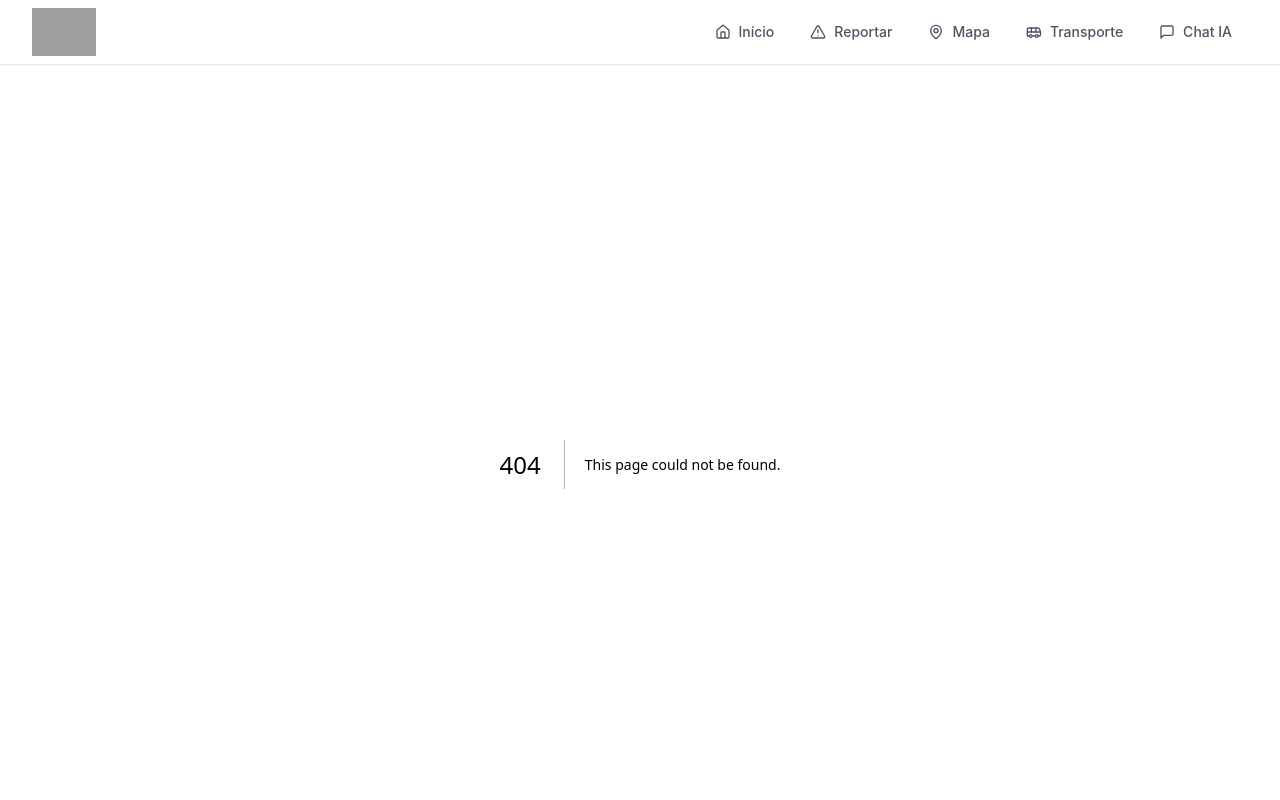
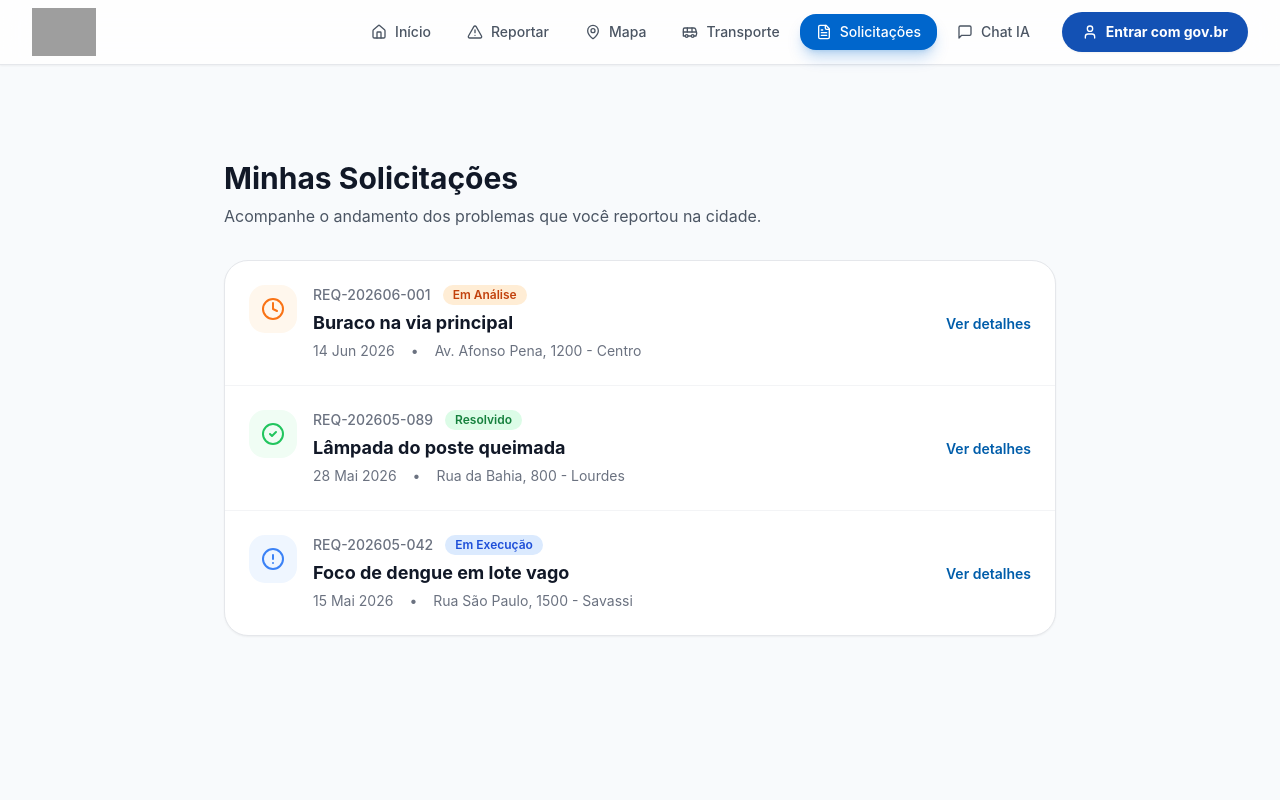
Before and after one commit to RobsonMarcolino/bh-mobilidade-360, a Next.js app: page /bh-mobilidade-360/solicitacoes in a window 1280 px wide. Before the commit this address had no page. Shown: the top 800 px of the page. Built offline with nearby package versions, Linux system fonts and the light colour scheme; grey boxes are pictures that could not be loaded.

Commit message:
chore: configurar GitHub Pages e Next.js export

```diff
--- a/next.config.js
+++ b/next.config.js
@@ -1,25 +1,9 @@
 /** @type {import('next').NextConfig} */
 const nextConfig = {
+  output: 'export',
+  basePath: '/bh-mobilidade-360',
   images: {
-    remotePatterns: [
-      {
-        protocol: 'https',
-        hostname: '**.supabase.co',
-      },
-    ],
-  },
-  // PWA headers
-  async headers() {
-    return [
-      {
-        source: '/(.*)',
-        headers: [
-          { key: 'X-Content-Type-Options', value: 'nosniff' },
-          { key: 'X-Frame-Options', value: 'DENY' },
-          { key: 'X-XSS-Protection', value: '1; mode=block' },
-        ],
-      },
-    ];
+    unoptimized: true,
   },
 };
 
--- /dev/null
+++ b/src/app/solicitacoes/page.tsx
@@ -0,0 +1,103 @@
+import { FileText, Clock, CheckCircle2, AlertCircle } from 'lucide-react';
+
+const mockTickets = [
+  {
+    id: 'REQ-202606-001',
+    title: 'Buraco na via principal',
+    date: '14 Jun 2026',
+    status: 'Em Análise',
+    location: 'Av. Afonso Pena, 1200 - Centro',
+    icon: Clock,
+    color: 'text-orange-500',
+    bg: 'bg-orange-50',
+    statusColor: 'bg-orange-100 text-orange-700'
+  },
+  {
+    id: 'REQ-202605-089',
+    title: 'Lâmpada do poste queimada',
+    date: '28 Mai 2026',
+    status: 'Resolvido',
+    location: 'Rua da Bahia, 800 - Lourdes',
+    icon: CheckCircle2,
+    color: 'text-green-500',
+    bg: 'bg-green-50',
+    statusColor: 'bg-green-100 text-green-700'
+  },
+  {
+    id: 'REQ-202605-042',
+    title: 'Foco de dengue em lote vago',
+    date: '15 Mai 2026',
+    status: 'Em Execução',
+    location: 'Rua São Paulo, 1500 - Savassi',
+    icon: AlertCircle,
+    color: 'text-blue-500',
+    bg: 'bg-blue-50',
+    statusColor: 'bg-blue-100 text-blue-700'
+  }
+];
+
+export default function SolicitacoesPage() {
+  return (
+    <div className="min-h-screen bg-slate-50 pt-24 pb-12">
+      <div className="max-w-4xl mx-auto px-4 sm:px-6 lg:px-8">
+        <div className="mb-8">
+          <h1 className="text-3xl font-bold text-gray-900 mb-2">Minhas Solicitações</h1>
+          <p className="text-gray-600">Acompanhe o andamento dos problemas que você reportou na cidade.</p>
+        </div>
+
+        <div className="bg-white rounded-3xl shadow-sm border border-gray-200 overflow-hidden">
+          {mockTickets.length === 0 ? (
+            <div className="p-12 text-center">
+              <div className="w-16 h-16 bg-gray-100 rounded-full flex items-center justify-center mx-auto mb-4">
+                <FileText className="w-8 h-8 text-gray-400" />
+              </div>
+              <h3 className="text-lg font-medium text-gray-900">Nenhuma solicitação encontrada</h3>
+              <p className="text-gray-500 mt-1">Você ainda não reportou nenhum problema.</p>
+            </div>
+          ) : (
+            <div className="divide-y divide-gray-100">
+              {mockTickets.map((ticket) => {
+                const Icon = ticket.icon;
+                return (
+                  <div key={ticket.id} className="p-6 hover:bg-gray-50 transition-colors cursor-pointer group">
+                    <div className="flex items-start justify-between sm:items-center flex-col sm:flex-row gap-4">
+
+                      <div className="flex items-start gap-4">
+                        <div className={`w-12 h-12 rounded-2xl ${ticket.bg} flex items-center justify-center flex-shrink-0 group-hover:scale-105 transition-transform`}>
+                          <Icon className={`w-6 h-6 ${ticket.color}`} />
+                        </div>
+                        <div>
+                          <div className="flex items-center gap-3 mb-1">
+                            <span className="text-sm font-medium text-gray-500">{ticket.id}</span>
+                            <span className={`px-2.5 py-0.5 rounded-full text-xs font-semibold ${ticket.statusColor}`}>
+                              {ticket.status}
+                            </span>
+                          </div>
+                          <h3 className="text-lg font-bold text-gray-900 mb-1 group-hover:text-[#005DAA] transition-colors">
+                            {ticket.title}
+                          </h3>
+                          <div className="flex items-center gap-4 text-sm text-gray-500">
+                            <span>{ticket.date}</span>
+                            <span className="hidden sm:inline">•</span>
+                            <span className="truncate">{ticket.location}</span>
+                          </div>
+                        </div>
+                      </div>
+
+                      <div className="w-full sm:w-auto mt-2 sm:mt-0 text-right">
+                        <button className="text-[#005DAA] font-semibold text-sm hover:underline">
+                          Ver detalhes
+                        </button>
+                      </div>
+
+                    </div>
+                  </div>
+                );
+              })}
+            </div>
+          )}
+        </div>
+      </div>
+    </div>
+  );
+}
--- a/src/components/layout/Navbar.tsx
+++ b/src/components/layout/Navbar.tsx
@@ -13,6 +13,8 @@ import {
   Menu,
   X,
   Home,
+  FileText,
+  User,
 } from 'lucide-react';
 
 const navItems = [
@@ -20,6 +22,7 @@ const navItems = [
   { href: '/reportar', label: 'Reportar', icon: AlertTriangle },
   { href: '/mapa', label: 'Mapa', icon: MapPin },
   { href: '/transporte', label: 'Transporte', icon: Bus },
+  { href: '/solicitacoes', label: 'Solicitações', icon: FileText },
   { href: '/chat', label: 'Chat IA', icon: MessageSquare },
 ];
 
@@ -42,7 +45,8 @@ export default function Navbar() {
               />
             </Link>
 
-            {/* Desktop Links */}
+            {/* Desktop Links & Actions */}
+            <div className="flex items-center gap-4">
               <div className="hidden md:flex items-center gap-1">
                 {navItems.map((item) => {
                   const isActive = pathname === item.href;
@@ -51,7 +55,7 @@ export default function Navbar() {
                     <Link
                       key={item.href}
                       href={item.href}
-                    className={`flex items-center gap-2 px-4 py-2 rounded-2xl text-sm font-medium transition-all duration-200 ${
+                      className={`flex items-center gap-2 px-3 lg:px-4 py-2 rounded-2xl text-sm font-medium transition-all duration-200 ${
                         isActive
                           ? 'bg-primary-500 text-white shadow-lg shadow-primary-500/25'
                           : 'text-gray-600 hover:bg-gray-100 hover:text-gray-900'
@@ -64,6 +68,15 @@ export default function Navbar() {
                 })}
               </div>
 
+              {/* Login Gov.br Button (Desktop) */}
+              <a
+                href="https://sso.acesso.gov.br/login?client_id=acesso.pbh.gov.br&authorization_id=19ec8e08261"
+                className="hidden md:flex items-center gap-2 bg-[#1351b4] hover:bg-[#0c326f] text-white px-5 py-2.5 rounded-full text-sm font-bold transition-colors shadow-sm"
+              >
+                <User className="w-4 h-4" />
+                Entrar com gov.br
+              </a>
+
               {/* Mobile Menu Button */}
               <button
                 onClick={() => setIsOpen(!isOpen)}
@@ -71,6 +84,7 @@ export default function Navbar() {
               >
                 {isOpen ? <X className="w-6 h-6" /> : <Menu className="w-6 h-6" />}
               </button>
+            </div>
           </div>
         </div>
       </nav>
@@ -86,6 +100,15 @@ export default function Navbar() {
           >
             <div className="fixed inset-0 bg-black/20" onClick={() => setIsOpen(false)} />
             <motion.div className="fixed top-16 left-0 right-0 bg-white border-b border-gray-200 shadow-xl p-4 space-y-2">
+              {/* Login Gov.br Button (Mobile) */}
+              <a
+                href="https://sso.acesso.gov.br/login?client_id=acesso.pbh.gov.br&authorization_id=19ec8e08261"
+                className="flex items-center justify-center gap-2 w-full bg-[#1351b4] hover:bg-[#0c326f] text-white px-4 py-3 rounded-2xl text-sm font-bold mb-4 shadow-sm"
+              >
+                <User className="w-5 h-5" />
+                Entrar com gov.br
+              </a>
+
               {navItems.map((item) => {
                 const isActive = pathname === item.href;
                 const Icon = item.icon;
```
Lines whose indentation alone changed are shown as unchanged.
